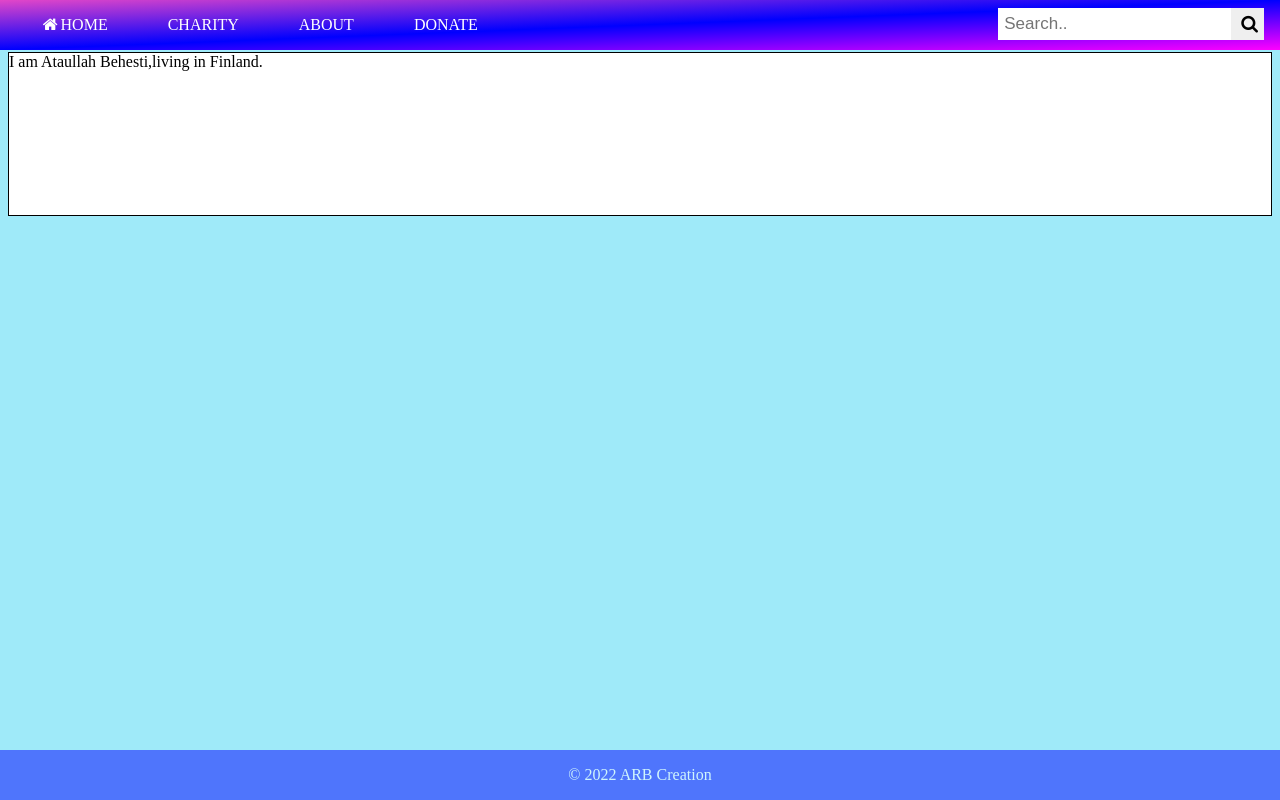
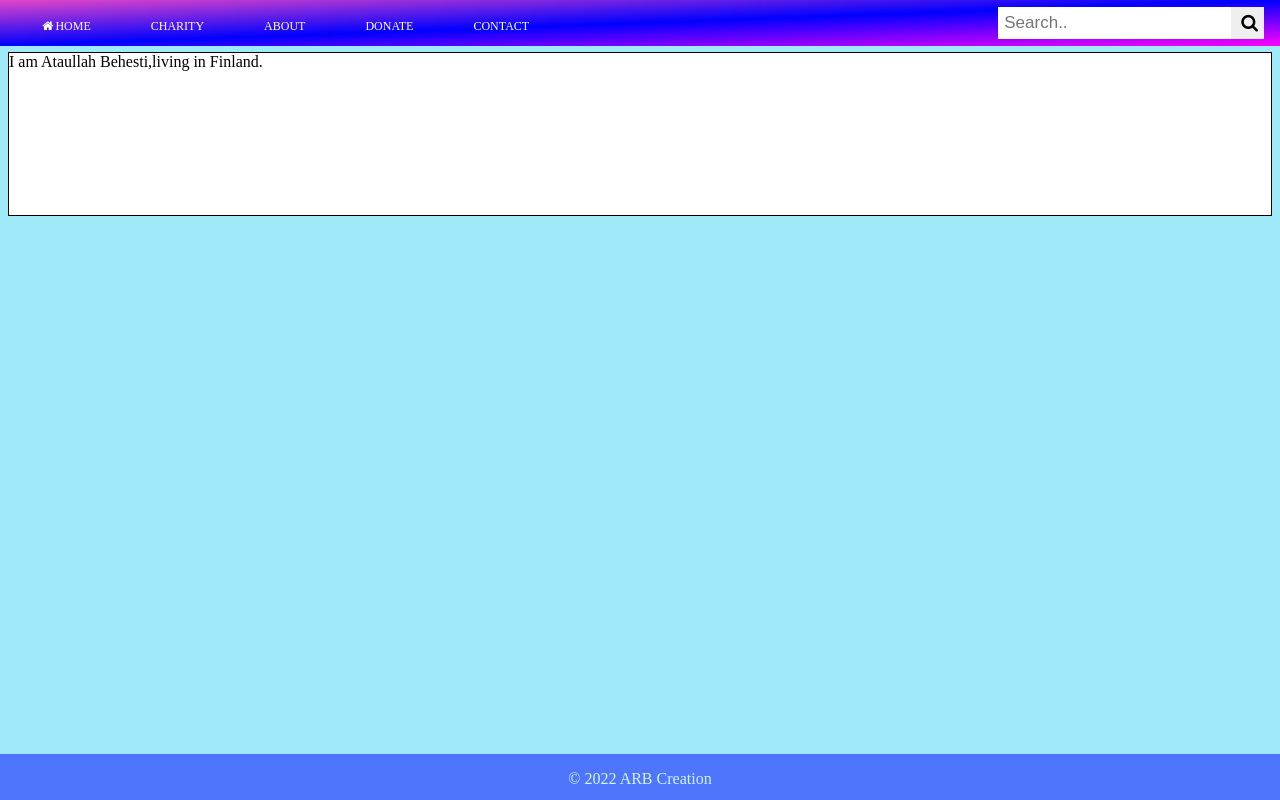
Before and after one commit to ataullah81/Charity-Finder-App, a Django app: page /about in a window 1280 px wide. Run offline with Django 4.2, Linux system fonts and the light colour scheme.

Commit message:
contact form

```diff
--- a/charityfinder/charityfinderapp/static/css/style.css
+++ b/charityfinder/charityfinderapp/static/css/style.css
@@ -16,6 +16,7 @@ header{
     position: fixed;
     top: 0;
     width: 100%;
+    height: 46px;
     background-image: linear-gradient(to bottom right,rgb(226, 70, 200), blue, rgb(255, 0, 255) );
 }
 li{
@@ -23,9 +24,10 @@ li{
 }
 .navbar a{
     color: white;
+
     text-decoration: none;
     text-transform: uppercase;
-    text-size: 12px
+    font-size: 12px
 }
 .navbar a:hover{
     color: rgb(236, 14, 14);
@@ -64,7 +66,7 @@ float: left;
 }
 .search-container input[type=text] {
     padding: 6px;
-    margin-top: 8px;
+    margin-top: 7px;
     font-size: 17px;
     border: none;
   }
@@ -72,7 +74,7 @@ float: left;
     float: right;
     padding: 7px 10px;
     padding-right: 6px;
-    margin-top: 8px;
+    margin-top: 7px;
     margin-right: 16px;
     border: none;
     cursor: pointer;
@@ -91,6 +93,7 @@ float: left;
    left: 0;
    bottom: 0;
    width: 100%;
+   height: 46px;
    background-color: blue;
    color: white;
    text-align: center;
@@ -102,12 +105,7 @@ float: left;
     border: 1px solid black;
     background: white;
 
-.card {
-  /* Add shadows to create the "card" effect */
-  box-shadow: 0 4px 8px 0 rgba(0,0,0,0.2);
-  transition: 0.3s;
-  border-radius: 5px;
-}
+
 }
 @media(max-width:1400px){
     .container{
--- a/charityfinder/charityfinderapp/templates/navbar.html
+++ b/charityfinder/charityfinderapp/templates/navbar.html
@@ -18,6 +18,7 @@
                     <li class="nav-link"><a href="{% url 'charity' %}">Charity</a></li>
                     <li class="nav-link"><a href="{% url 'about' %}">About</a></li>
                     <li class="nav-link"><a href="{% url 'donate' %}">Donate</a></li>
+                    <li class="nav-link"><a href="{% url 'contact' %}">Contact</a></li>
                 </ul>
                 <div class="search-container" >
                         <form method=POST action="{% url 'search_charity' %}">
--- a/charityfinder/charityfinderapp/urls.py
+++ b/charityfinder/charityfinderapp/urls.py
@@ -8,4 +8,5 @@ urlpatterns = [
     path('about', views.about_func, name='about'),
     path('donate', views.donate_func, name='donate'),
     path('search_charity', views.search_charity_func, name='search_charity'),
+    path('contact_charity', views.contact_func, name='contact'),
 ]
--- a/charityfinder/charityfinderapp/views.py
+++ b/charityfinder/charityfinderapp/views.py
@@ -29,3 +29,6 @@ def search_charity_func(request):
         return render(request, 'search_charity.html', {'searched': searched, 'charityname': charityname})
     else:
         return render(request, 'search_charity.html', {})
+
+def contact_func(request):
+    return render(request, 'contact.html', {})
```
Also changed, not shown: charityfinder/charityfinderapp/templates/contact.html (+25 -9 lines), charityfinder/charityfinderapp/forms.py (line endings or trailing spaces).
